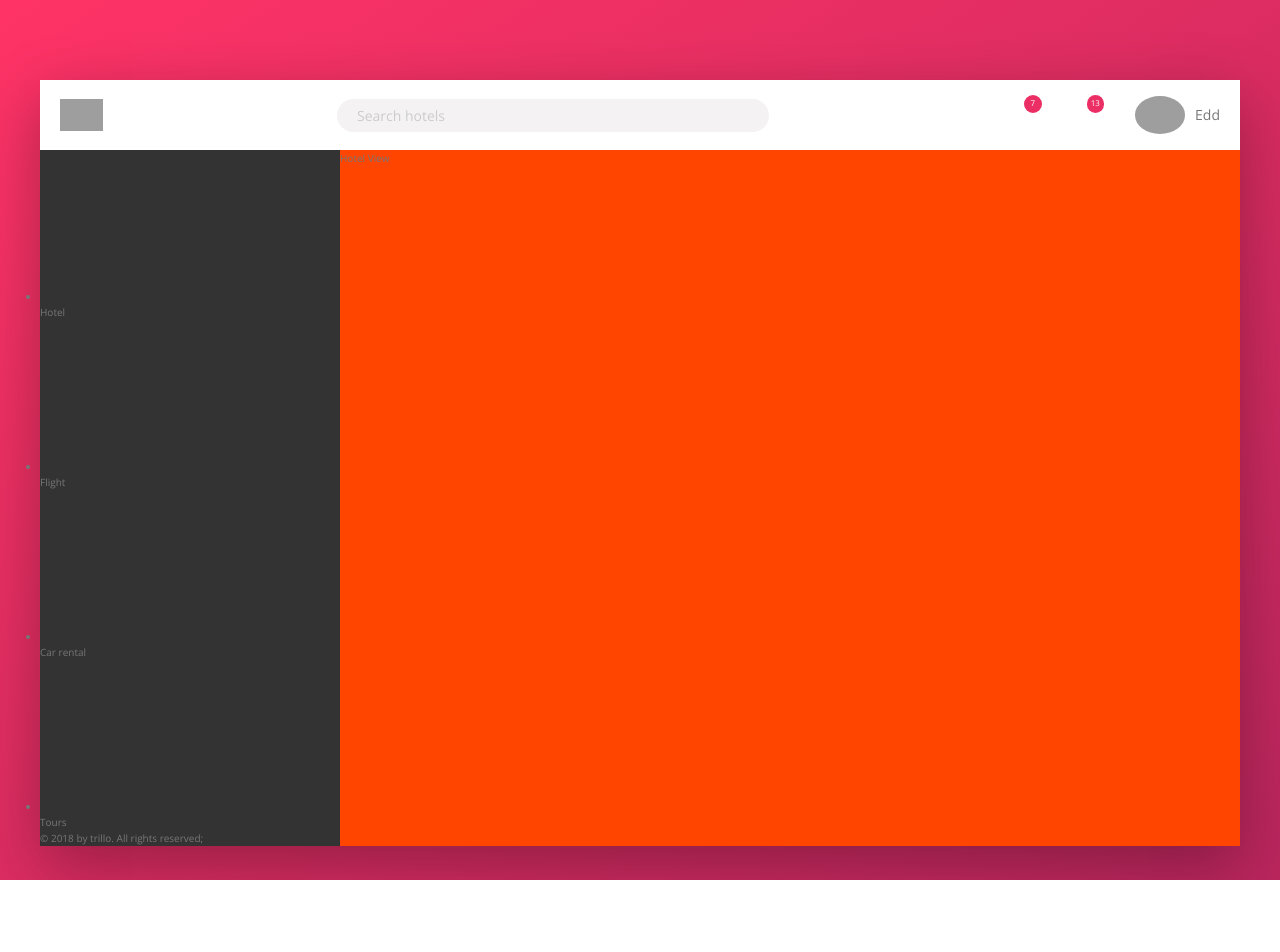
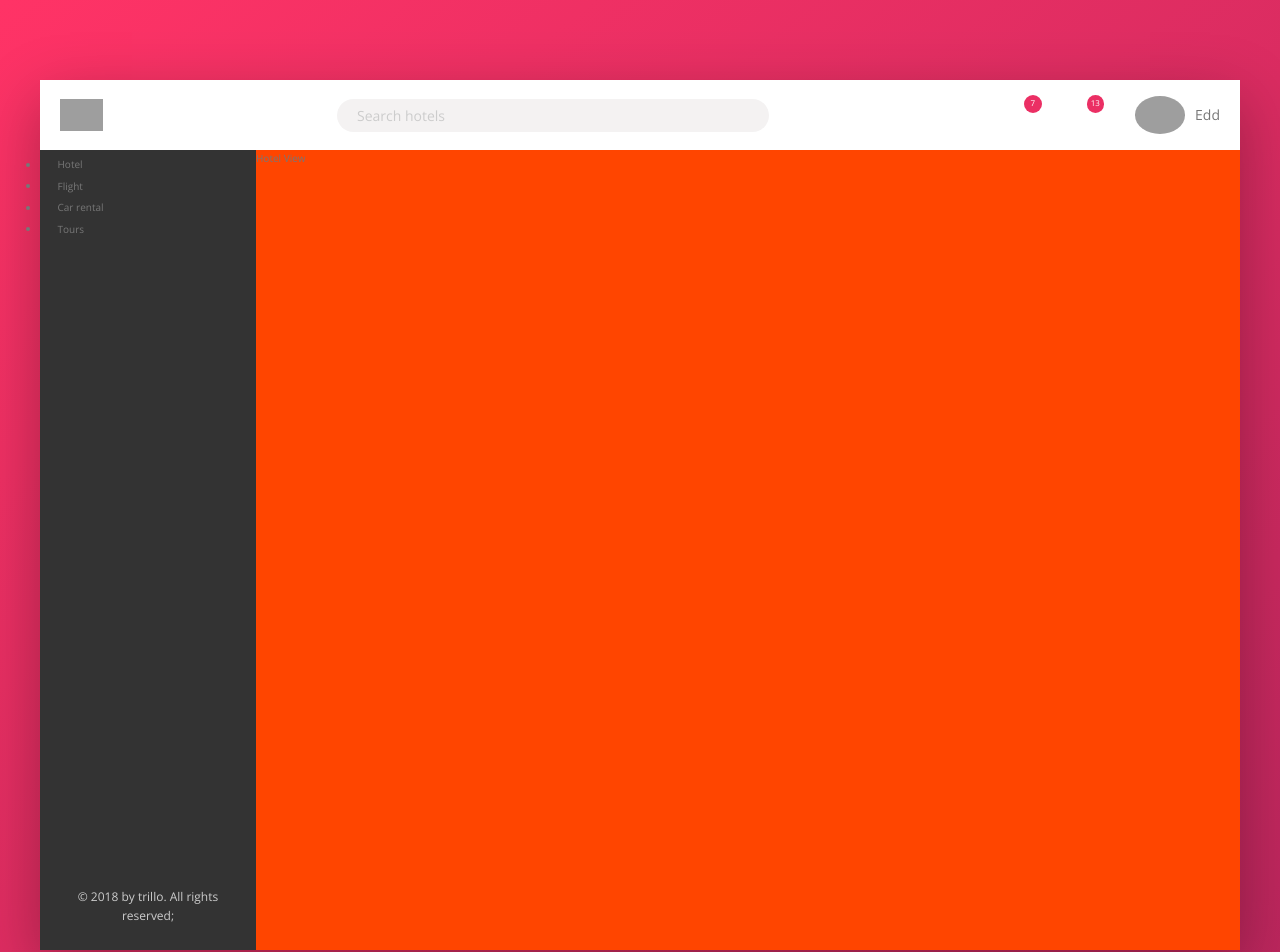
Before and after one commit to yoonjuh/todo-flexbox, a React (Create React App) app: page / in a window 1280 px wide. Shown: the top 952 px of the page. Before the commit the page ends 880 px from the top, so only its background shows below. Built offline with nearby package versions, Linux system fonts and the light colour scheme; grey boxes are pictures that could not be loaded.

Commit message:
Add citation layout for Sidebar

```diff
--- a/src/css/style.css
+++ b/src/css/style.css
@@ -86,7 +86,10 @@ body {
   /*The first 0 is for flex-grow,
         teh second 0 is for flex-shrink
         the 18% is for flex-basis;
-    */ }
+    */
+  display: flex;
+  flex-direction: column;
+  justify-content: space-between; }
 
 .hotel-view {
   background-color: #fff;
@@ -94,7 +97,8 @@ body {
   flex: 1;
   /* This allow this hotel-view container to stretch as mush
     as it possibly can.
-    */ }
+    */
+  height: 80rem; }
 
 /*
 When you have to down size a component,
@@ -120,7 +124,7 @@ you can simply limited its height and width
     padding: .7rem 2rem;
     border-radius: 100px;
     width: 90%;
-    transition: all .2s;
+    transition: all .3s;
     margin-right: -3.25rem; }
     .search__input:focus {
       outline: none;
@@ -178,3 +182,13 @@ you can simply limited its height and width
     height: 3.75rem;
     border-radius: 50%;
     margin-right: 1rem; }
+
+.side-nav__icon {
+  width: 1.75rem;
+  height: 1.75rem; }
+
+.legal {
+  font-size: 1.2rem;
+  color: var(--color-Grey-light-4);
+  text-align: center;
+  padding: 2.5rem; }
--- a/src/sass/_components.scss
+++ b/src/sass/_components.scss
@@ -28,7 +28,7 @@ you can simply limited its height and width
         padding: .7rem 2rem;
         border-radius: 100px;
         width: 90%; // 90% of the given width
-        transition: all .2s; //This is for the animation effect
+        transition: all .3s; //This is for the animation effect
         margin-right: -3.25rem;
         &:focus {
             outline: none;
@@ -105,3 +105,21 @@ you can simply limited its height and width
         margin-right: 1rem;
     }
 }
+
+////////////////////////////////////////////
+//Side Navugation
+.side-nav {
+    &__item {}
+    &__link {}
+    &__icon {
+        width: 1.75rem;
+        height: 1.75rem;
+    }
+}
+
+.legal {
+    font-size: 1.2rem;
+    color: var(--color-Grey-light-4);
+    text-align: center;
+    padding: 2.5rem;
+}
--- a/src/sass/_layout.scss
+++ b/src/sass/_layout.scss
@@ -34,6 +34,9 @@
         teh second 0 is for flex-shrink
         the 18% is for flex-basis;
     */
+    display: flex;
+    flex-direction: column;
+    justify-content: space-between;
 }
 
 .hotel-view {
@@ -43,4 +46,5 @@
     /* This allow this hotel-view container to stretch as mush
     as it possibly can.
     */
+    height: 80rem; // this is only for test purpose, remove this later
 }
```
